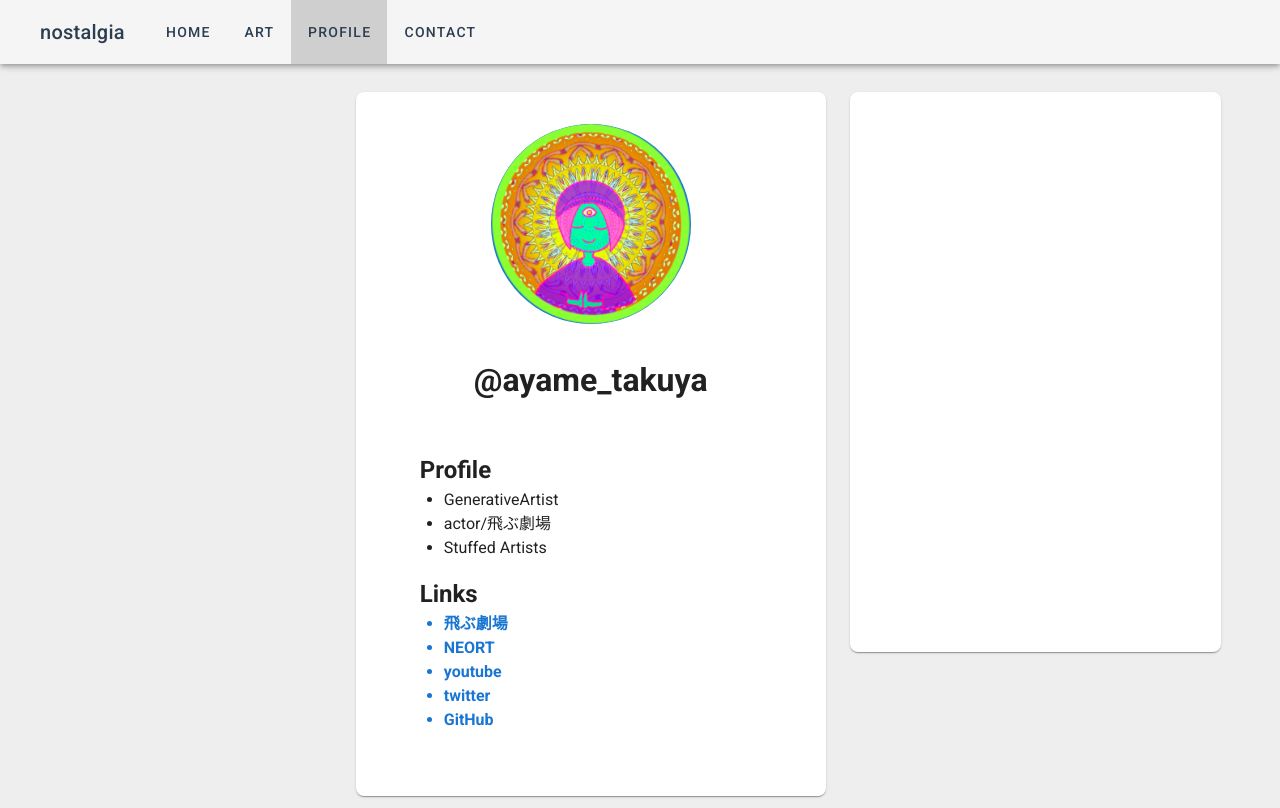
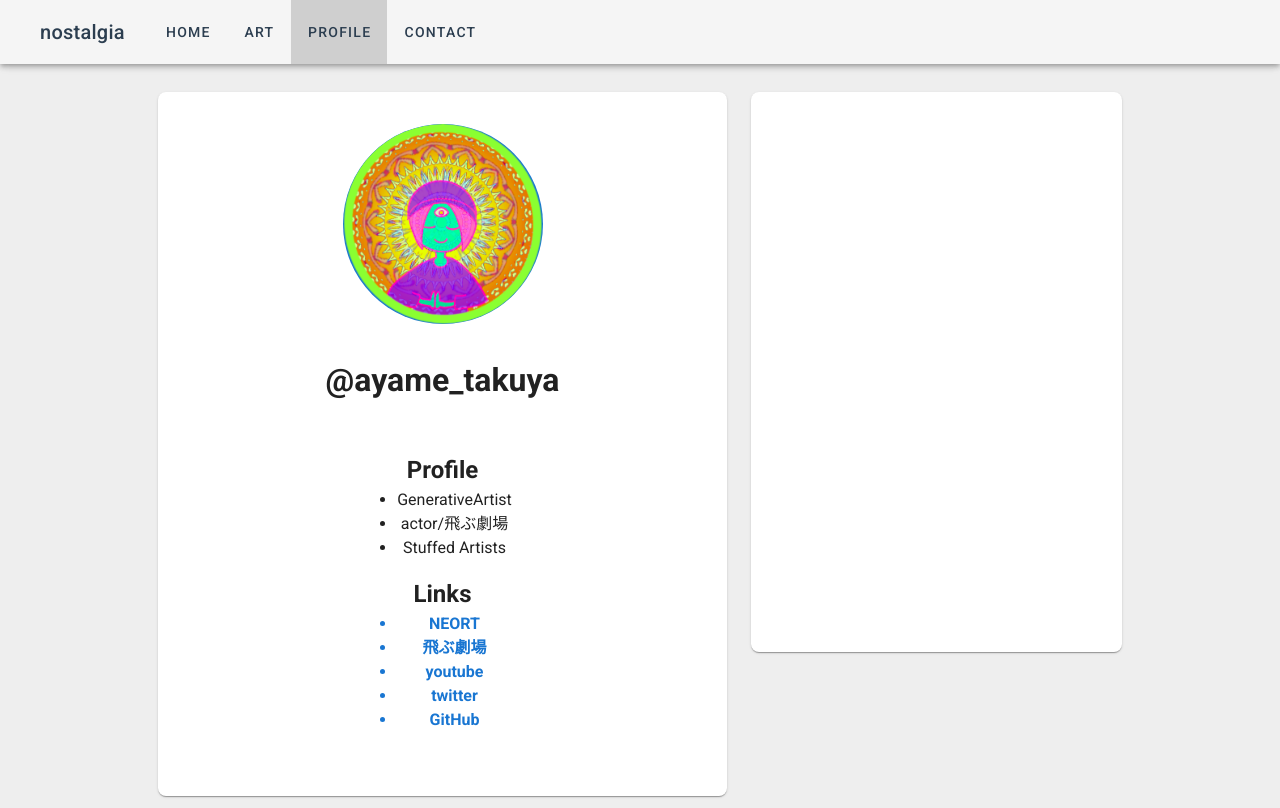
Before and after one commit to nsktky/nostalgia, a Vue app in the folder nostalgia/: page /profile in a window 1280 px wide. Built offline with nearby package versions, Linux system fonts and the light colour scheme.

Commit message:
favicon設定,profile微調整

```diff
--- a/nostalgia/src/views/HomeView.vue
+++ b/nostalgia/src/views/HomeView.vue
@@ -109,7 +109,6 @@ export default {
     margin: 0;
     padding: 0;
     line-height:0;
-    overflow: hidden
 }
 
 </style>
--- a/nostalgia/src/views/ProfileView.vue
+++ b/nostalgia/src/views/ProfileView.vue
@@ -3,12 +3,8 @@
     <v-main class="grey lighten-3">
       <v-container class="container">
         <v-row>
-          <v-spacer>
-          </v-spacer>
-          <v-col
-            cols="10"
-            sm="5"
-          >
+          <v-col sm="1"></v-col>
+          <v-col sm="6">
             <v-sheet
               min-height="70vh"
               rounded="lg"
@@ -41,10 +37,7 @@
             </v-sheet>
           </v-col>
 
-          <v-col
-            cols="10"
-            sm="4"
-          >
+          <v-col sm="4">
             <v-sheet
               rounded="lg"
               min-height="70vh"
@@ -59,6 +52,7 @@
               </a>
             </v-sheet>
           </v-col>
+          <v-col sm="1"></v-col>
         </v-row>
       </v-container>
     </v-main>
@@ -75,10 +69,10 @@
         { profile: 'Stuffed Artists' },
       ],
       links : [
+        { link: 'https://neort.io/@IWD3ncMyhLhqMb7dInMwosr9Yw92',
+          name: 'NEORT'},
         { link: 'https://www.tobugeki.com/',
           name: '飛ぶ劇場'},
-        { link: 'https://neort.io/@IWD3ncMyhLhqMb7dInMwosr9Yw92',
-          name: 'NEORT'},
         { link: 'https://www.youtube.com/channel/UCzjFj4kBiXPT17eUldj2YqA',
           name: 'youtube'},
         { link: 'https://twitter.com/ayame_takuya',
@@ -107,7 +101,8 @@
 }
 .profile {
   padding: 2rem;
-  text-align: left;
+  display: inline-block;
+  text-align: center;
 }
 .profile h2 {
   margin-top: 1rem;
```
Also changed, not shown: 1 other file (tests, documents, lock files or other folders).
